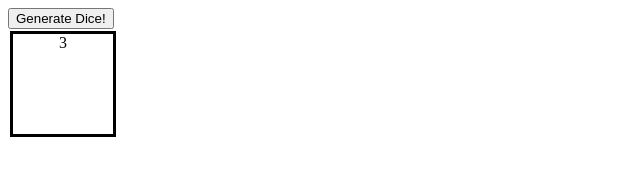
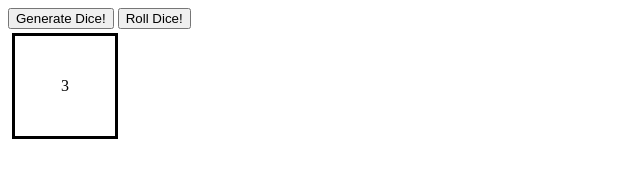
Before and after one commit to fgsilva93/Dicey-Business, a plain HTML site: page index.html in a window 1280 px wide. Shown: the whole page, without its empty margins (0-640 px from the left). Drawn offline with Linux system fonts and the light colour scheme.

Commit message:
new commit

```diff
--- a/index.html
+++ b/index.html
@@ -9,6 +9,7 @@
 </head>
 <body>
     <button id="btn">Generate Dice!</button>
+    <button id="btn2">Roll Dice!</button>
     <div id="square-container"></div>
     <script src="script.js"></script>
 </body>
--- a/script.js
+++ b/script.js
@@ -1,32 +1,41 @@
-const numMax = 500;
+const numMax = 800;
 
 let container = document.getElementById('square-container');
 
 let button = document.getElementById('btn');
-button.addEventListener('click', makingSq)
+button.addEventListener('click', makingSq);
 
-function makingSq () {
-    let xVal = randomVal(0,numMax);
-    let yVal = randomVal(0,numMax);
+function makingSq() {
+    let xVal = randomVal(0, numMax);
+    let yVal = randomVal(0, numMax);
     let sq = new Dice(xVal, yVal);
 }
 
-//let counter = 1;
 class Dice {
-    constructor(x, y) {
+    constructor(value) {
         this.div = document.createElement('div');
         this.div.classList.add('square');
-        //this.value = document.createTextNode(counter);
+        //this.div.style.left = `${valueX}px`;
+        //this.div.style.top = `${valueY}px`;
         container.append(this.div);
         this.rolling()
         console.log(this);
-        // this.div.addEventListener('click', ()=> {
-        //     this.div.append('div');
-        // })
+        let button2 = document.getElementById('btn2')
+            button2.addEventListener('click', () => {
+                this.updateRolling();
+            })
     }
 
     rolling() {
-        this.div.innerHTML = randomVal(1,6);
+        this.div.innerHTML = randomVal(1, 6);
+    }
+
+    updateRolling() {
+        // let xVal = randomVal(0, numMax);
+        // let yVal = randomVal(0, numMax);
+        // this.div.style.left = `${xVal}px`;
+        // this.div.style.top = `${yVal}px`;
+        this.div.innerHTML = randomVal(1, 6);
     }
 }
 
--- a/styles.css
+++ b/styles.css
@@ -1,7 +1,16 @@
 .square {
+    /* position: absolute; */
     height: 100px;
     width: 100px;
     border: solid black;
-    margin: 2px;
+    margin: 4px;
     text-align: center;
+    align-items: center;
+    display: flex;
+    float: left;
+    justify-content: center;
 }
+
+#sqaure-container {
+
+}
```
